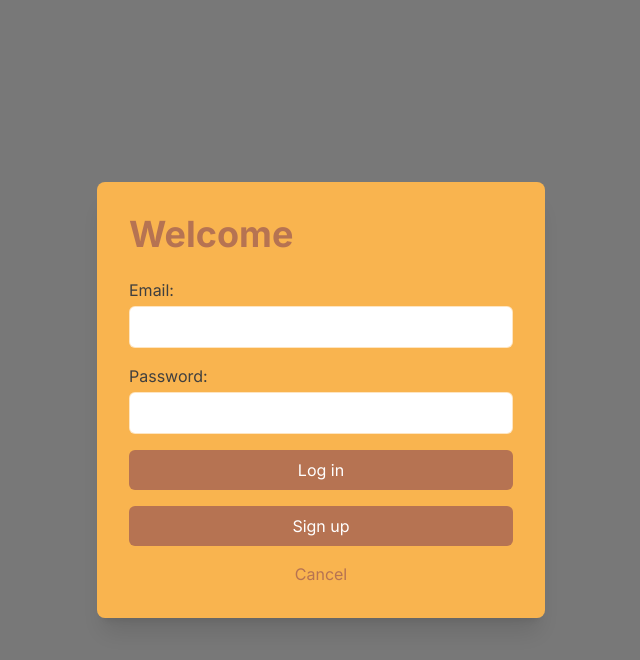
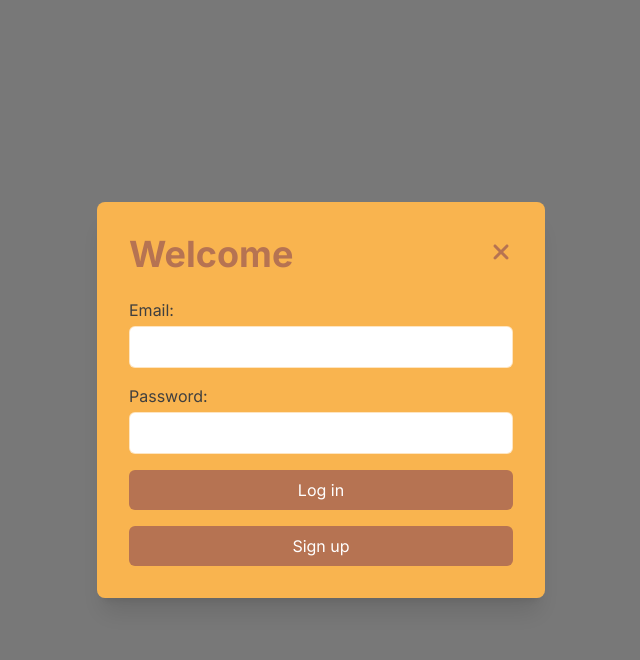
Before and after one commit to SwiftNCloak/sparqs, a Next.js app: page /login in a window 1280 px wide. Both pictures are taken after a click on the button "LOGIN". Shown: the top 660 px of the page, without its empty margins (319-959 px from the left). Built offline with nearby package versions, Linux system fonts and the light colour scheme.

Commit message:
it works!!!

```diff
--- a/app/login/page.tsx
+++ b/app/login/page.tsx
@@ -2,6 +2,8 @@
 
 import React, { useState, useEffect } from "react";
 import { login, signup } from './actions'
+import { FontAwesomeIcon } from "@fortawesome/react-fontawesome";
+import { faClose } from "@fortawesome/free-solid-svg-icons";
 
 interface LoginHeaderProps {
   openModal: () => void;
@@ -25,9 +27,6 @@ const LoginForm: React.FC<{ closeModal: () => void }> = ({ closeModal }) => (
     <InputField id="password" type="password" label="Password:" />
     <ButtonMain formAction={login}>Log in</ButtonMain>
     <ButtonMain formAction={signup}>Sign up</ButtonMain>
-    <button type="button" onClick={closeModal} className="text-themeOrange-500 hover:underline">
-      Cancel
-    </button>
   </form>
 );
 
@@ -85,7 +84,12 @@ const Login: React.FC = () => {
       <LoginHeader openModal={openModal} />
       <Modal isOpen={isModalOpen} onClose={closeModal}>
         <div className="w-full rounded-lg bg-themeOrange-200 p-8">
-          <h1 className="text-4xl font-bold mb-6 text-left text-themeOrange-500">Welcome</h1>
+          <div className="flex items-center justify-between mb-6 ">
+            <h1 className="text-4xl font-bold text-left text-themeOrange-500">Welcome</h1>
+            <button type="button" onClick={closeModal} className="text-themeOrange-500 hover:underline">
+              <FontAwesomeIcon icon={faClose} className="w-6 h-6" />
+            </button>
+          </div>
           <LoginForm closeModal={closeModal} />
         </div>
       </Modal>
```
